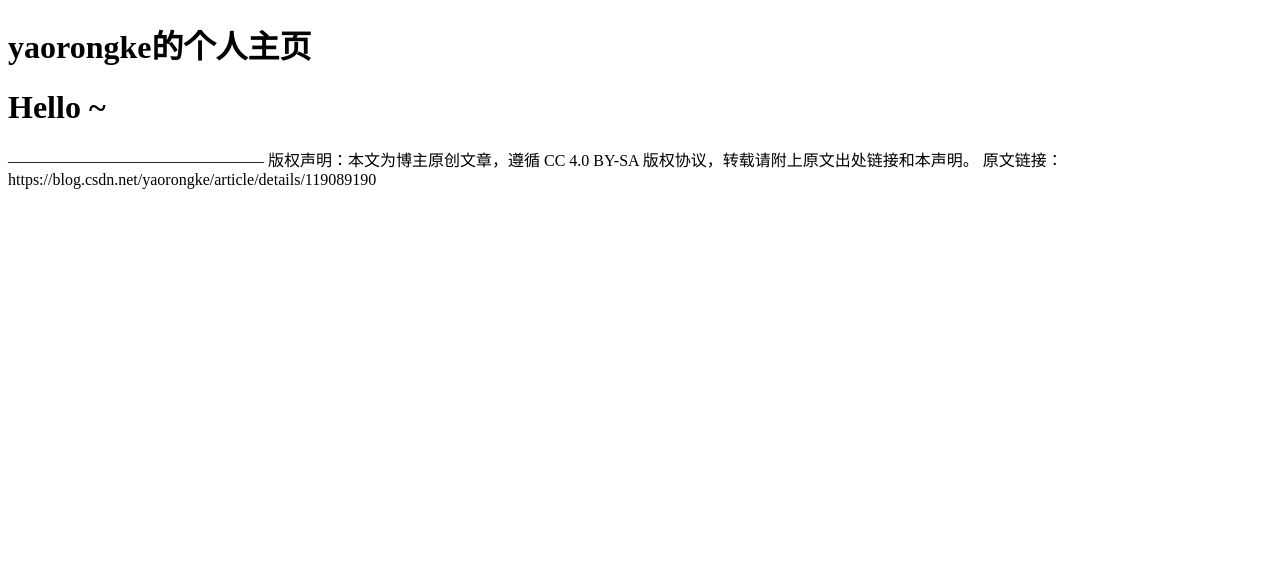
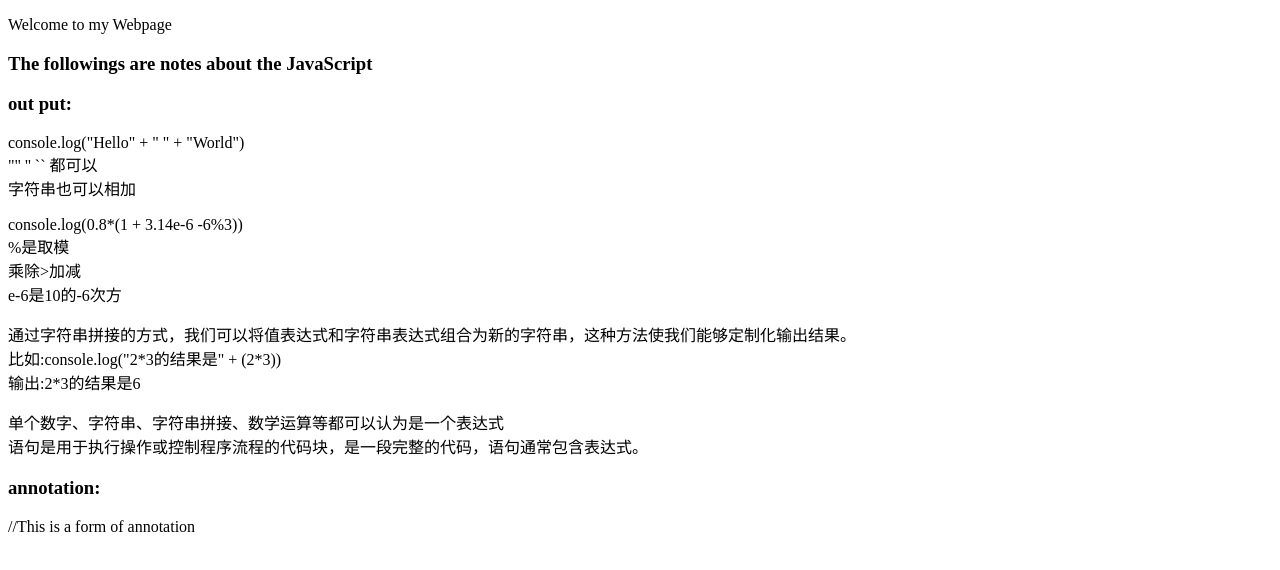
Before and after one commit to EIA2024/EIA2024.github.io, a plain HTML site: page index.html in a window 1280 px wide. Drawn offline with Linux system fonts and the light colour scheme.

Commit message:
Update index.html

```diff
--- a/index.html
+++ b/index.html
@@ -1,16 +1,36 @@
 <!DOCTYPE html>
-<html lang="en">
-<head>
-    <meta charset="UTF-8">
-    <title>yaorongke</title>
-</head>
-<body>
-    <h1>yaorongke的个人主页</h1>
-    <h1>Hello ~</h1>
-</body>
+<html>
+    <head lang="zh"> <!--lang 用于指定文档语言en英语zh中文-->
+        <meta charset="utf-8"> <!--meta的charset属性用来设置网页的编码，值通常为"utf-8"，不区分大小写。-->
+        <title>EIA</title> <!--网页名称-->
+    </head>
+    <!--CSS设置各种样式的代码，就需要包含在<head></head>中-->
+    <!--head元素是是网页头，该元素包含了关于网页的页面描述、CSS 样式、JS代码等信息-->
+    <body>
+        <!--HTML的代码，大多都被放在body元素中-->
+        <!--body元素是网页的主体，包含了网页中要显示的所有内容，如文本、图片、视频、音频等等。-->
+        <p>     Welcome to     my Webpage     </p> <!--p表示段落 忽略最开头的空格与换行，内容中的多个空格与换行合并为一个-->
+        <h3>The followings are notes about the JavaScript</h3>
+        <h3>out put: </h3>
+        <p>
+            console.log("Hello" + " " + "World")<br>
+            "" '' `` 都可以<br>
+            字符串也可以相加<br>
+        </p>
+        <p>
+            console.log(0.8*(1 + 3.14e-6 -6%3))<br>
+            %是取模<br>乘除>加减<br>e-6是10的-6次方<br>
+        </p>
+        <p>
+            通过字符串拼接的方式，我们可以将值表达式和字符串表达式组合为新的字符串，这种方法使我们能够定制化输出结果。<br>
+            比如:console.log("2*3的结果是" + (2*3))<br>
+            输出:2*3的结果是6
+        </p>
+        <p>
+            单个数字、字符串、字符串拼接、数学运算等都可以认为是一个表达式<br>
+            语句是用于执行操作或控制程序流程的代码块，是一段完整的代码，语句通常包含表达式。
+        </p>
+        <h3>annotation: </h3>
+        <p>//This is a form of annotation</p>
+    </body>
 </html>
-————————————————
-
-                            版权声明：本文为博主原创文章，遵循 CC 4.0 BY-SA 版权协议，转载请附上原文出处链接和本声明。
-
-原文链接：https://blog.csdn.net/yaorongke/article/details/119089190
```
